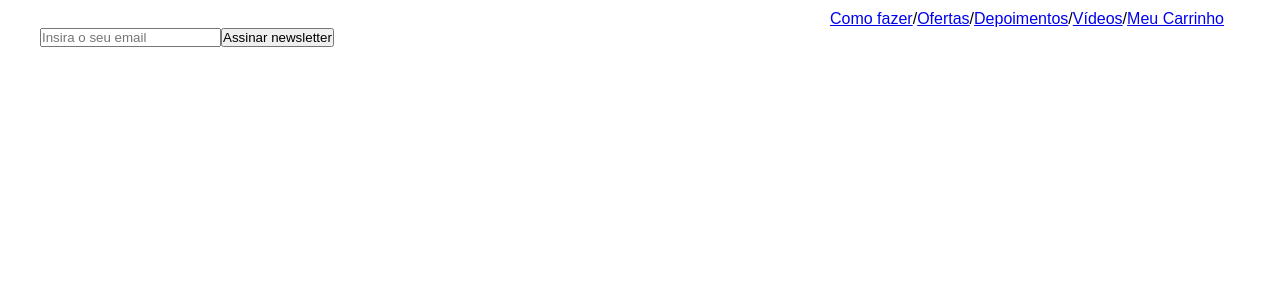
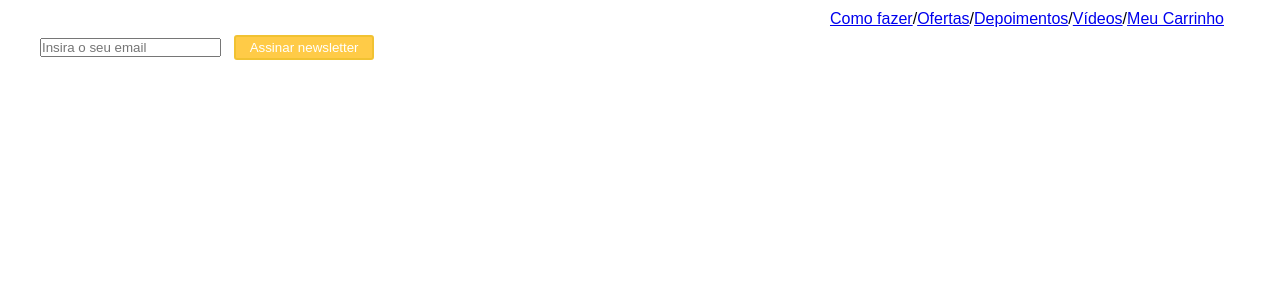
Before and after one commit to mbmauriciojr/7-days-of-code-React-JS, a React (Create React App) app: page / in a window 1280 px wide. Shown: the top 300 px of the page. Built offline with nearby package versions, Linux system fonts and the light colour scheme.

Commit message:
Created a basic style for AssinaturaNewsLetter button

```diff
--- a/src/components/AssinaturaNewsLetter/AssinaturaNewsLetter.jsx
+++ b/src/components/AssinaturaNewsLetter/AssinaturaNewsLetter.jsx
@@ -1,12 +1,14 @@
 import React from 'react';
+
+import Button from './styles';
 
 function AssinaturaNewsLetter() {
   return (
     <form action="/">
       <input type="email" placeholder="Insira o seu email" />
-      <button type="button">
+      <Button type="button">
         Assinar newsletter
-      </button>
+      </Button>
     </form>
   );
 }
--- /dev/null
+++ b/src/components/AssinaturaNewsLetter/styles.js
@@ -0,0 +1,12 @@
+import styled from 'styled-components';
+
+const Button = styled.button`
+  background: #FFCB47;
+  border-radius: 3px;
+  border: 2px solid #F1C232;
+  color: white;
+  margin: 0.5em 1em;
+  padding: 0.25em 1em;
+`;
+
+export default Button;
```
